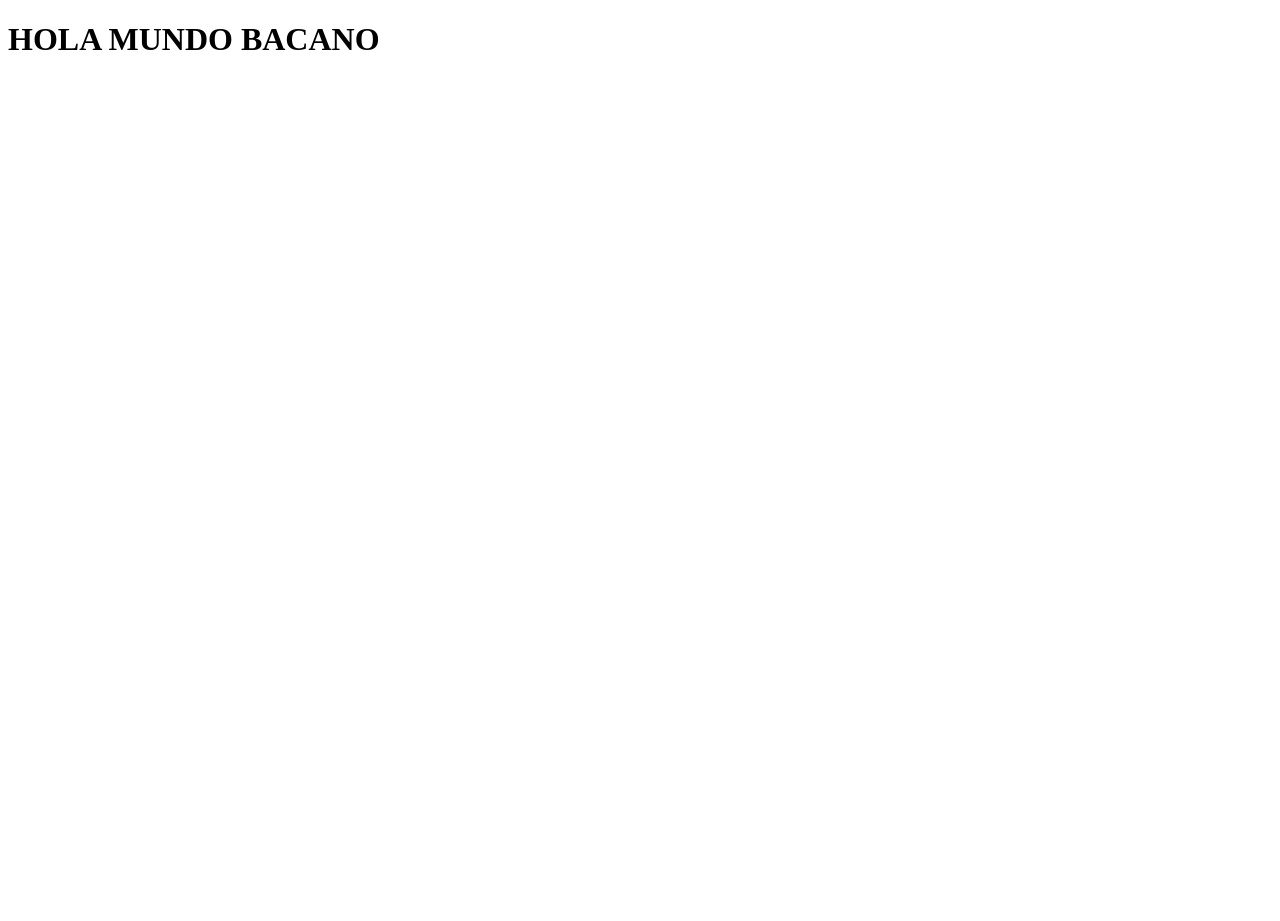
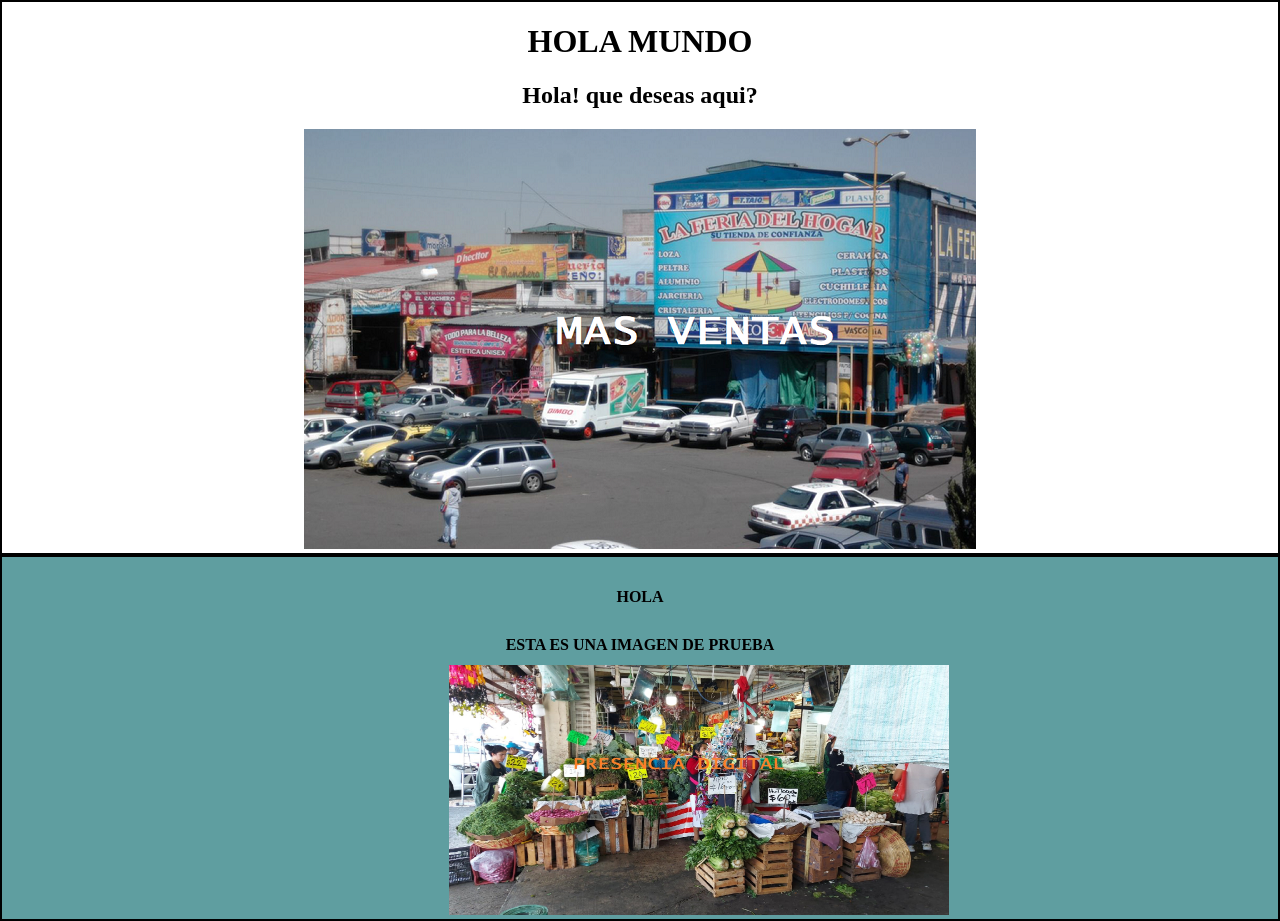
Before and after one commit to PacoMaster23/PruebasCheck, a plain HTML site: page PruebaToken.html in a window 1280 px wide. Before the commit the page ends 800 px from the top, so only its background shows below. Drawn offline with Linux system fonts and the light colour scheme.

Commit message:
agregue varias cosas a PruebaToken

```diff
--- a/PruebaToken.html
+++ b/PruebaToken.html
@@ -1,11 +1,33 @@
 <!DOCTYPE html>
 <html lang="en">
+
 <head>
     <meta charset="UTF-8">
     <meta name="viewport" content="width=device-width, initial-scale=1.0">
     <title>HOLA</title>
+    <link rel="stylesheet" href="style.css">
 </head>
+
 <body>
-    <h1>HOLA MUNDO BACANO</h1>
+    <header class="container">
+
+            <h1 class="saludo">HOLA MUNDO </h1>
+
+        <h2>Hola! que deseas aqui?</h2>
+
+        <img src="img/carrusel2.png" alt="">
+
+    </header>
+
+    <main>
+        <div class="container-main">
+        <h1>HOLA</h1>
+
+            <h1>ESTA ES UNA IMAGEN DE PRUEBA</h1>
+            <img src="img/carrusel.jpeg" alt="">
+
+    </div>
+    </main>
 </body>
+
 </html>
--- a/style.css
+++ b/style.css
@@ -1,7 +1,46 @@
-body {
-    margin: 0;
-    overflow: hidden;
-  }
+body{
+  margin: 0;
+  padding: 0;
+}
   canvas {
     display: block;
   }
+
+header{
+  text-align: center;
+  border: solid 2px black;
+
+}
+  header .container{
+     width: 30%;
+    height: 50%;
+
+   }
+
+ main{
+  background-color: cadetblue;
+  height: 100%;
+  border: solid 2px black;
+
+
+}
+.container-main{
+  height: auto;
+  padding: 0;
+  margin: 0;
+
+}
+.container-main h1{
+  padding-top: 20px;
+  text-align: center;
+}
+
+.container-main h1{
+    font-size: medium;
+}
+.container-main img{
+  width: 500px;
+  height: 250px;
+  margin-left: 35%;
+
+}
```
Also changed, not shown: img/carrusel.jpeg (added), img/carrusel2.png (added), img/carrusel3.jpeg (added).
